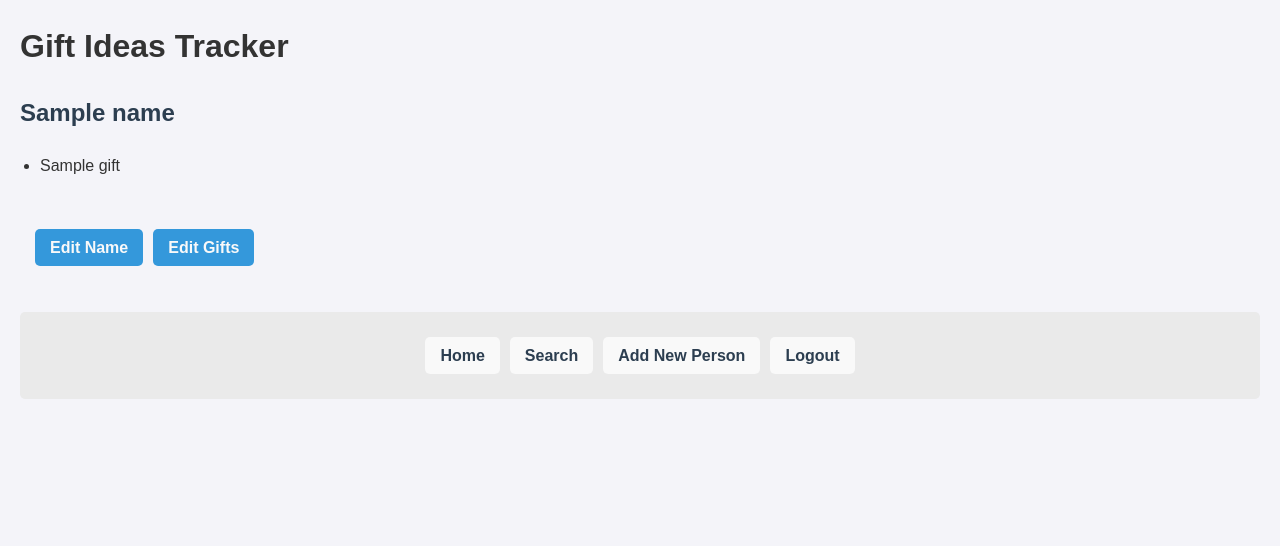
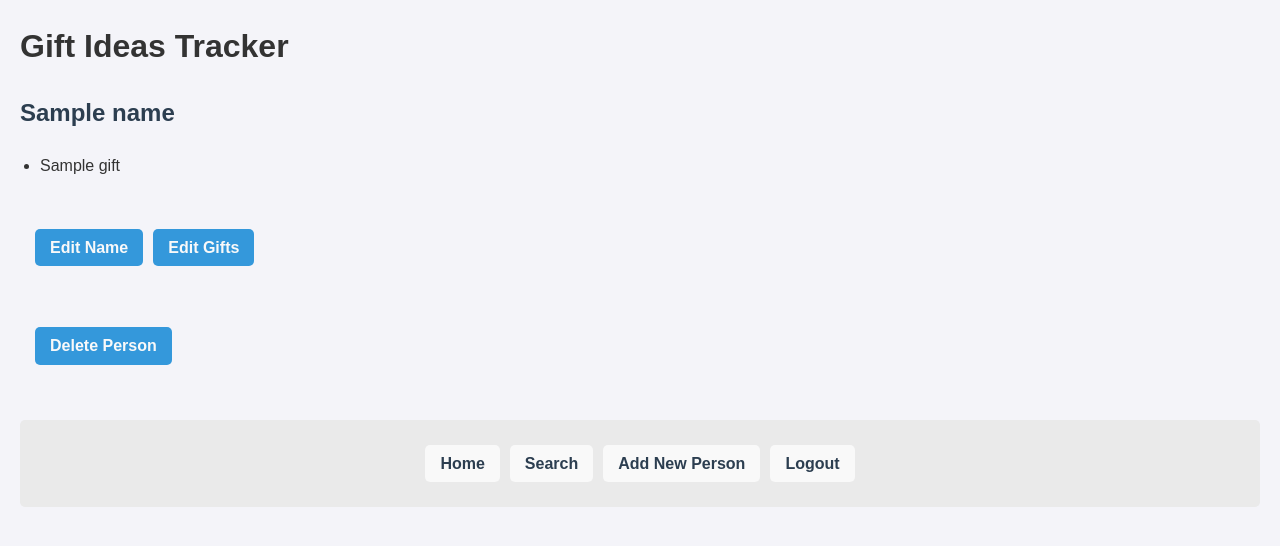
Before and after one commit to c-lamar-fullmer/gift_ideas_final, a Flask app: template templates/name.html in a window 1280 px wide. Shown: the top 546 px of the page. Run offline with Flask 3, Linux system fonts and the light colour scheme; the visitor is signed in with stand-in values (Sample User, id 1); the template is opened without the code that fills it: most values are stand-ins (such as "Sample title", 1, 10 or a date in 2020); data that the repository does not hold is empty; some libraries are stand-ins or nearby versions.

Commit message:
final version

```diff
--- a/app.py
+++ b/app.py
@@ -344,8 +344,10 @@ def login():
             flash("Login successful!", "success")
 
             # Redirect to the originally requested URL or the homepage
-            next_url = session.pop('next_url', url_for('home'))
-            return redirect(next_url)
+            next_url = session.pop('next_url', None)
+            if next_url and next_url.startswith(request.host_url):
+                return redirect(next_url)
+            return redirect(url_for('home'))
 
         # If login fails, display an error message
         else:
--- a/static/stylesheets/application.css
+++ b/static/stylesheets/application.css
@@ -77,6 +77,23 @@ input[type="submit"]:hover, button:hover {
 .button:hover {
     background-color:white;
     color: #2c3e50; /* text on hover */
+}
+
+/* Style for action buttons (Edit Name, Edit Gifts, Delete Person) */
+.action-button {
+    font-weight: bold;
+    font-size: 16px; /* Ensure consistent font size */
+    color: #f9f9f9;
+    text-decoration: none; /* Remove underline */
+    padding: 10px 15px;
+    border-radius: 5px; /* Rounded corners */
+    background-color: #3498db;
+    transition: background-color 0.3s ease; /* Smooth hover effect */
+}
+
+.action-button:hover {
+    background-color: white;
+    color: #2c3e50; /* Text color on hover */
 }
 
 /* Flash messages */
@@ -197,3 +214,12 @@ header {
     color: white;
     border-color: #3498db;
 }
+
+/* Styling for the delete-person section */
+.delete-person {
+    display: flex; /* Arrange buttons in a row */
+    justify-content: left; /* Align buttons to the left */
+    margin-top: 20px; /* Space above */
+    padding: 15px; /* Padding inside */
+    border-radius: 5px; /* Rounded corners */
+}
--- a/templates/name.html
+++ b/templates/name.html
@@ -18,7 +18,14 @@
 
 <div class="edit-name-and-gifts">
   <!-- Buttons to edit the name and gifts -->
-  <p><a class="button" href="{{ url_for('edit_name', id=id) }}">Edit Name</a></p>
-  <p><a class="button" href="{{ url_for('edit_gifts', id=id) }}">Edit Gifts</a></p>
+  <p><a class="action-button" href="{{ url_for('edit_name', id=id) }}">Edit Name</a></p>
+  <p><a class="action-button" href="{{ url_for('edit_gifts', id=id) }}">Edit Gifts</a></p>
+</div>
+<div class="delete-person">
+  <p>
+    <form action="{{ url_for('delete_person', id=id) }}" method="POST" onsubmit="return confirm('Are you sure you want to delete this person?');" style="display: inline;">
+      <button type="submit" class="action-button">Delete Person</button>
+    </form>
+  </p>
 </div>
 {% endblock %}
```
Also changed, not shown: 3 other files.
